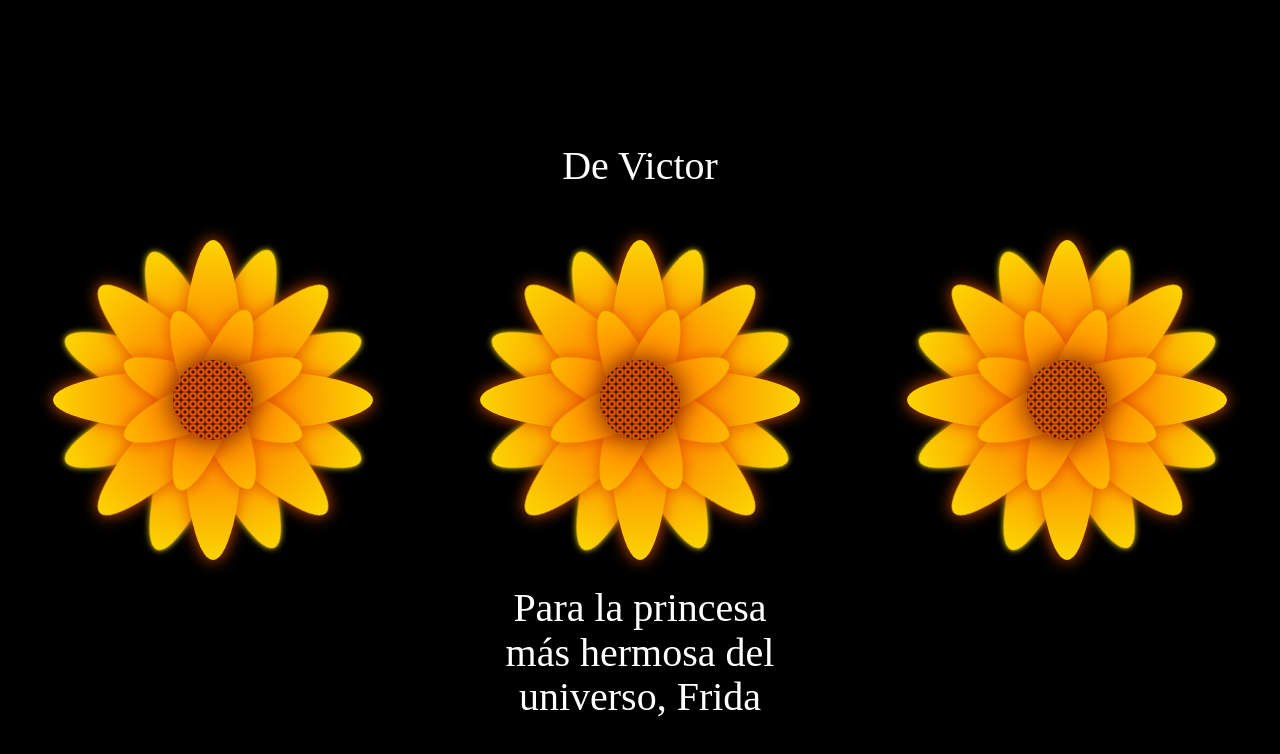
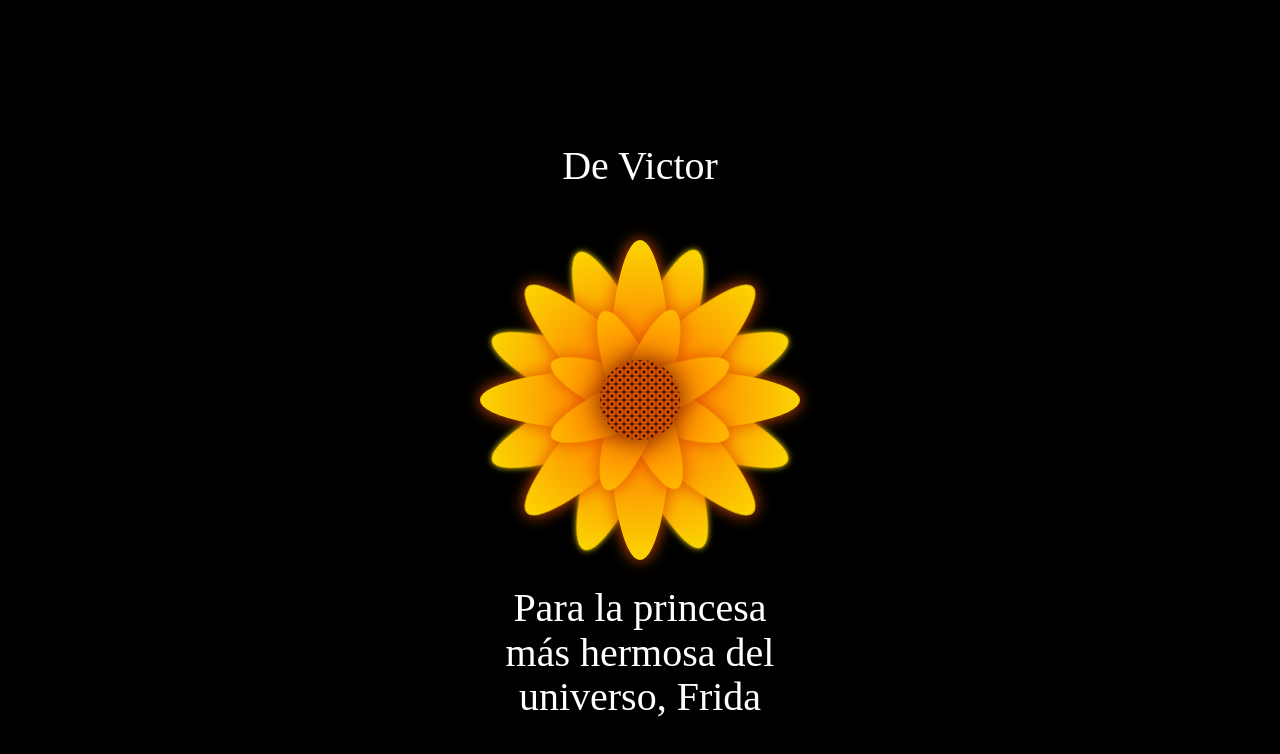
Before and after one commit to vicobettik/FloresAmarillas, a plain HTML site: page docs/index.html in a window 1280 px wide. Drawn offline with Linux system fonts and the light colour scheme.

Commit message:
Update index.html

```diff
--- a/docs/index.html
+++ b/docs/index.html
@@ -9,34 +9,7 @@
 </head>
 <body>
 
-<div class="flower">
-    <div class="mid">
-    </div>
-    <div class="Petal1 p1">
-    </div>
-    <div class="Petal1 p2">
-    </div>
-    <div class="Petal1 p3">
-    </div>
-    <div class="Petal1 p4">
-    </div>
-    <div class="Petal2 p1">
-    </div>
-    <div class="Petal2 p2">
-    </div>
-    <div class="Petal2 p3">
-    </div>
-    <div class="Petal2 p4">
-    </div>
-    <div class="Petal3 p1">
-    </div>
-    <div class="Petal3 p2">
-    </div>
-    <div class="Petal3 p3">
-    </div>
-    <div class="Petal3 p4">
-    </div>
-  </div>
+
 
   <div class="flower">
 
@@ -70,33 +43,6 @@
 
     <div class="text-below">Para la princesa más hermosa del universo, Frida </div>
   </div>
-  <div class="flower">
-    <div class="mid">
-    </div>
-    <div class="Petal1 p1">
-    </div>
-    <div class="Petal1 p2">
-    </div>
-    <div class="Petal1 p3">
-    </div>
-    <div class="Petal1 p4">
-    </div>
-    <div class="Petal2 p1">
-    </div>
-    <div class="Petal2 p2">
-    </div>
-    <div class="Petal2 p3">
-    </div>
-    <div class="Petal2 p4">
-    </div>
-    <div class="Petal3 p1">
-    </div>
-    <div class="Petal3 p2">
-    </div>
-    <div class="Petal3 p3">
-    </div>
-    <div class="Petal3 p4">
-    </div>
-  </div>
+
 </body>
 </html>
```
